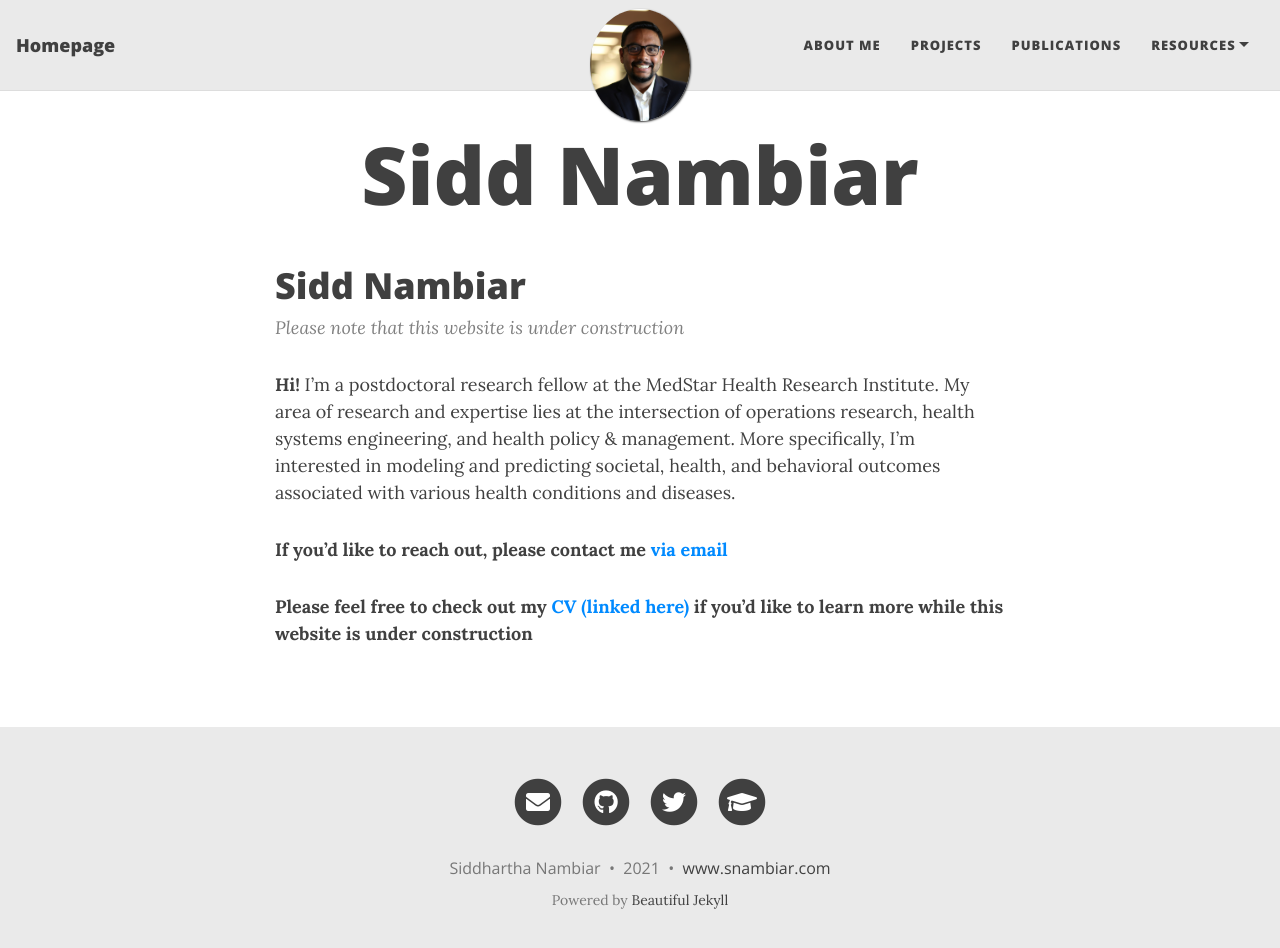
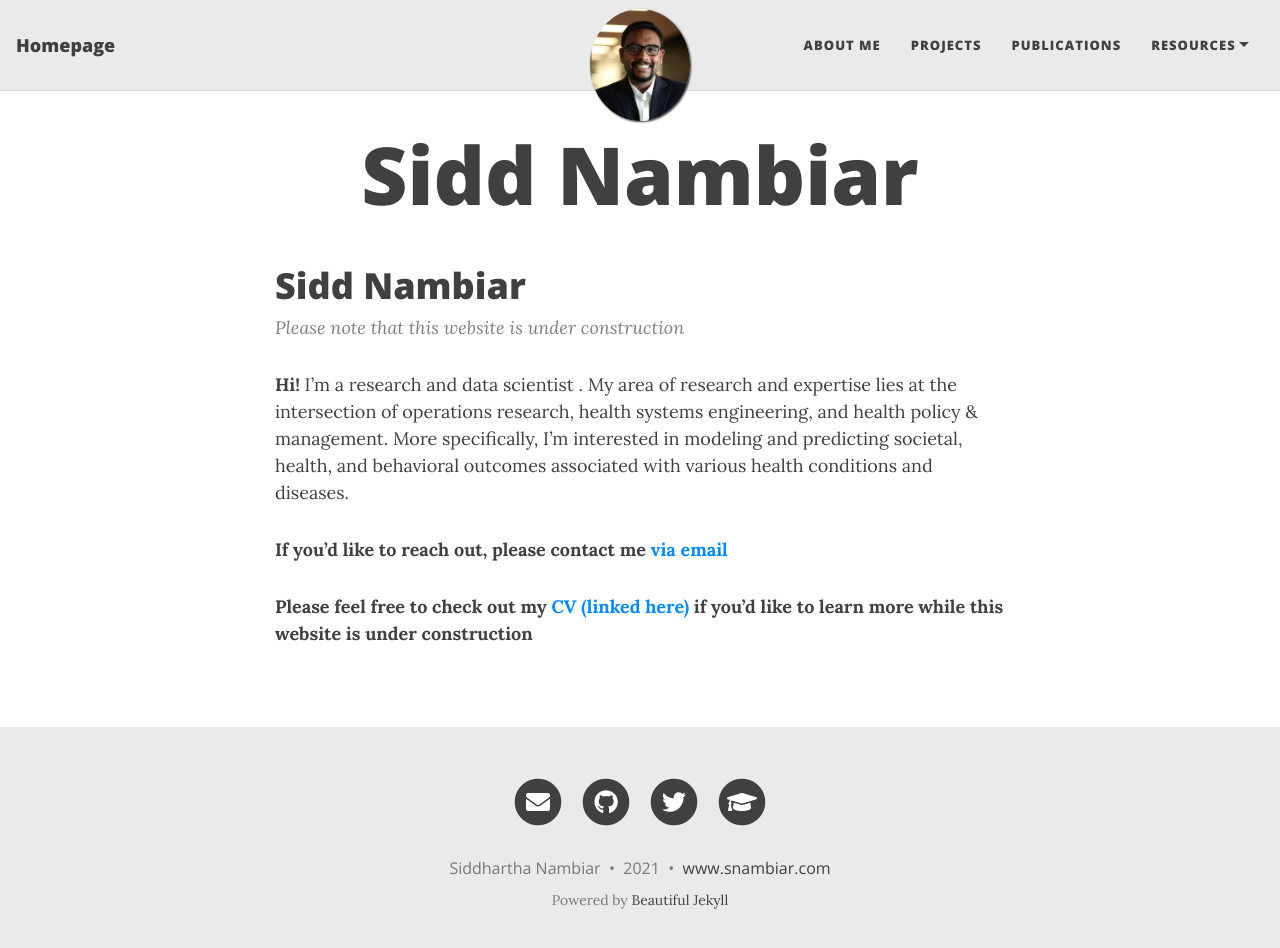
Before and after one commit to sidscorp/snambiar, a Jekyll site: the page built from index.md, in a window 1280 px wide and 961 px high. Shown: the top 948 px of the window. Built offline with Jekyll 4.4.1, drawn with Linux system fonts in a browser that asks for light colours; nearby versions of some CDN libraries; our own code applies the rules of GitHub Pages for plain Markdown files; the list of posts is cut into pages by our own code.

Commit message:
Update index.md

```diff
--- a/index.md
+++ b/index.md
@@ -1,7 +1,7 @@
 # Sidd Nambiar
 > Please note that this website is under construction
 
-**Hi!** I'm a postdoctoral research fellow at the MedStar Health Research Institute. My area of research and expertise lies at the intersection of operations research, health systems engineering, and health policy & management. More specifically, I'm interested in modeling and predicting societal, health, and behavioral outcomes associated with various health conditions and diseases.
+**Hi!** I'm a research and data scientist . My area of research and expertise lies at the intersection of operations research, health systems engineering, and health policy & management. More specifically, I'm interested in modeling and predicting societal, health, and behavioral outcomes associated with various health conditions and diseases.
 
 **If you'd like to reach out, please contact me [via email](mailto:Siddhartha.Nambiar@MedStar.Net)**
 
```
